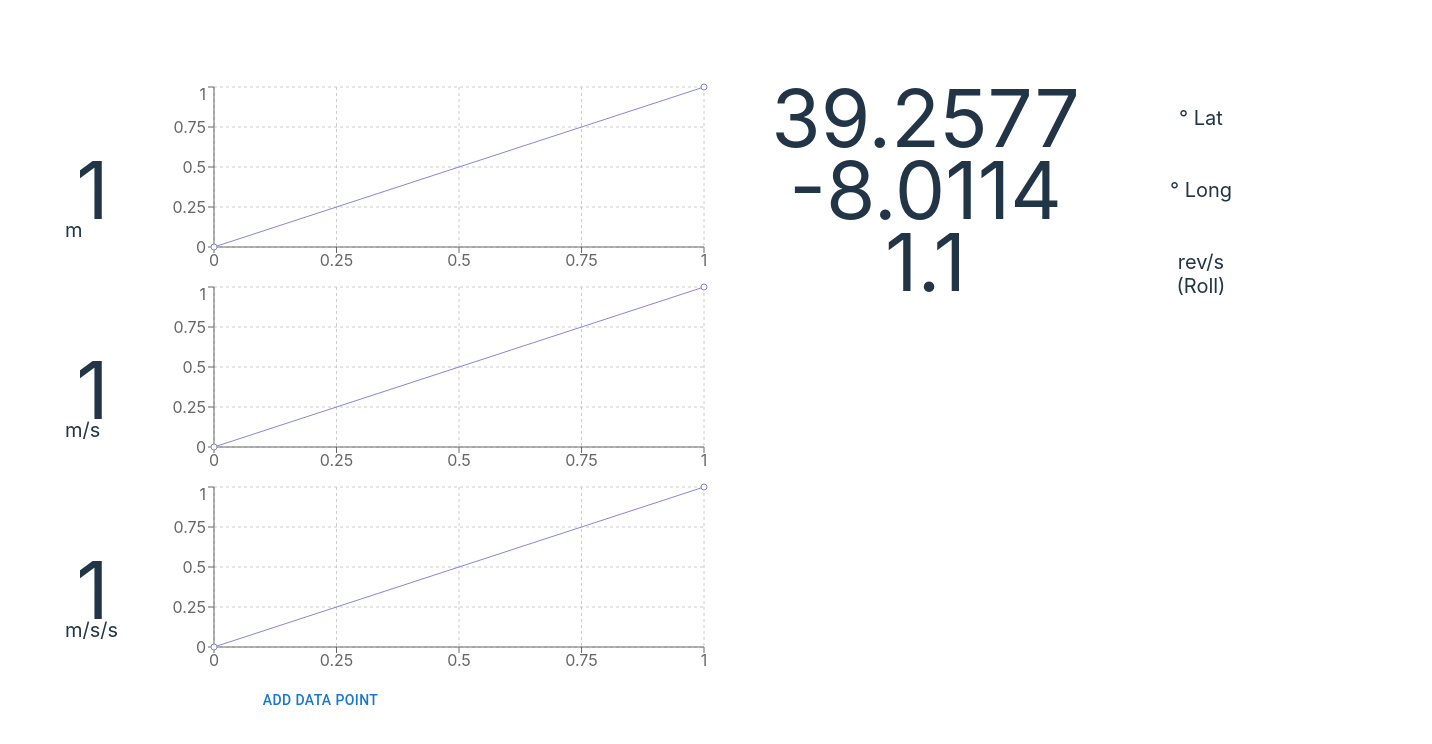
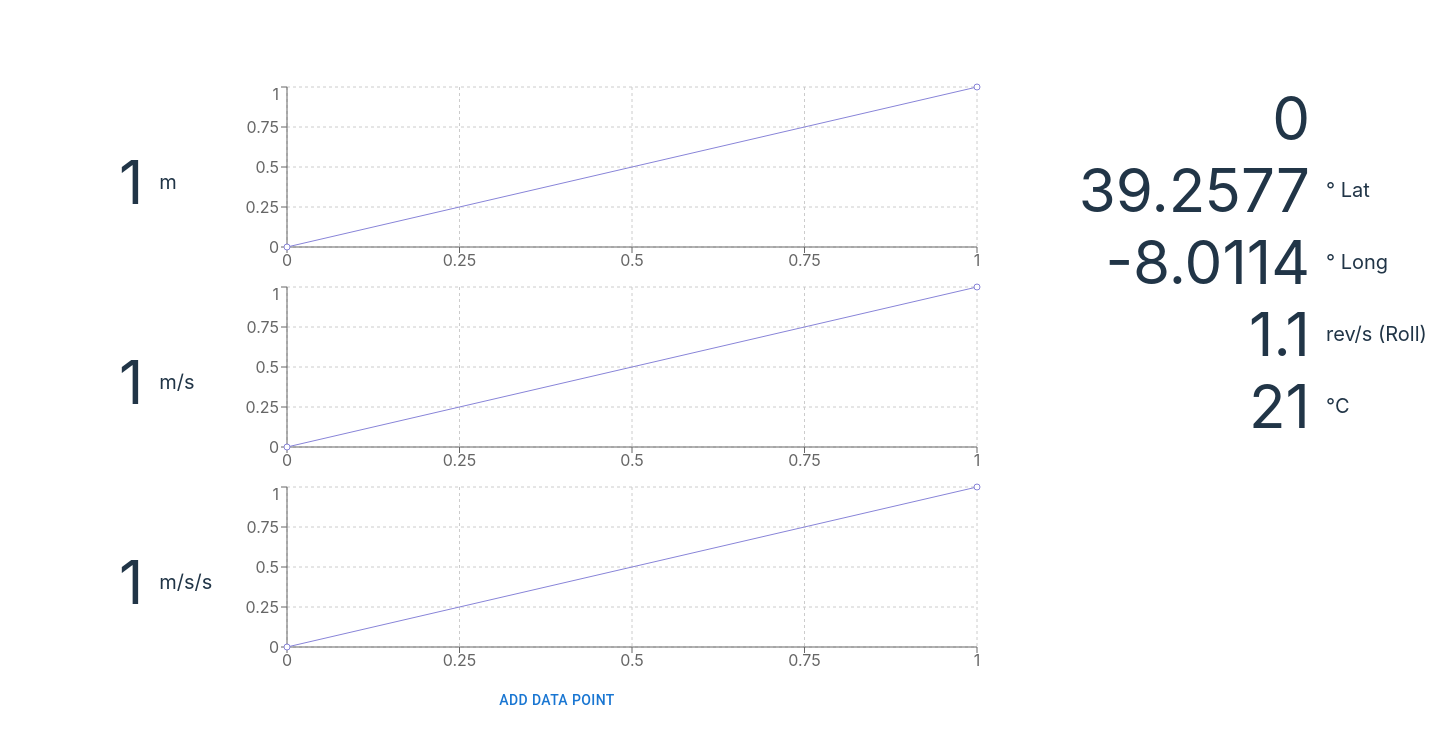
Before and after one commit to EJSRobinson/design22-mission-control, a React (Vite) app: page / in a window 1280 px wide. Shown: the top 744 px of the page, 1432 px wide, since content can reach past the window. Built offline with nearby package versions, Linux system fonts and the light colour scheme.

Commit message:
Muck around with alignment etc

```diff
--- a/src/App.tsx
+++ b/src/App.tsx
@@ -37,15 +37,17 @@ function App() {
   const alt = chartData;
   const vel = chartData;
   const acc = chartData;
+  const temp = 21;
+  const state = 0;
 
   return (
-    <div>
-      <Grid container spacing={10}>
-        <Grid item xs={6}>
+    <Box width={1400}>
+      <Grid container spacing={0} justifySelf='left'>
+        <Grid item xs={9}>
           <Box>
             <Grid container spacing={0}>
               <Grid item xs={2}>
-                <Box sx={{ mt: 9 }}>
+                <Box sx={{ mt: 8 }}>
                   <Metric
                     value={Math.round(alt[alt.length - 1].value)}
                     unit='m'
@@ -64,7 +66,7 @@ function App() {
             </Grid>
             <Grid container spacing={0}>
               <Grid item xs={2}>
-                <Box sx={{ mt: 9 }}>
+                <Box sx={{ mt: 8 }}>
                   <Metric
                     value={Math.round(vel[vel.length - 1].value)}
                     unit='m/s'
@@ -83,7 +85,7 @@ function App() {
             </Grid>
             <Grid container spacing={0}>
               <Grid item xs={2}>
-                <Box sx={{ mt: 9 }}>
+                <Box sx={{ mt: 8 }}>
                   <Metric
                     value={Math.round(acc[acc.length - 1].value)}
                     unit='m/s/s'
@@ -109,15 +111,17 @@ function App() {
             Add Data Point
           </Button>
         </Grid>
-        <Grid item xs={6}>
+        <Grid item xs={3}>
+          <Metric value={state} unit='' />
           <Box>
             <Metric value={lat} unit='° Lat' />
             <Metric value={long} unit='° Long' />
           </Box>
           <Metric value={rr} unit='rev/s (Roll)' />
+          <Metric value={temp} unit='°C' />
         </Grid>
       </Grid>
-    </div>
+    </Box>
   );
 }
 
--- a/src/Metric.tsx
+++ b/src/Metric.tsx
@@ -8,15 +8,15 @@ type MetricProps = {
 export default function Metric(props: MetricProps) {
   const { value, unit } = props;
   return (
-    <Box component='div' sx={{ pt: 3, pb: 3, pl: 3 }}>
+    <Box display='flex' sx={{ pt: 3, pb: 3 }}>
       <Grid container spacing={2}>
-        <Grid item xs={10}>
-          <Box component='div' sx={{ fontSize: 80 }}>
+        <Grid item xs={8}>
+          <Box display='flex' justifyContent='flex-end' sx={{ fontSize: 60 }}>
             {value}
           </Box>
         </Grid>
-        <Grid item xs={2}>
-          <Box component='div' sx={{ fontSize: 20 }}>
+        <Grid item xs={4}>
+          <Box display='flex' justifyContent='left' sx={{ fontSize: 20 }}>
             {`  ${unit}`}
           </Box>
         </Grid>
--- a/src/PackedLine.tsx
+++ b/src/PackedLine.tsx
@@ -24,7 +24,7 @@ export default function PackedLine(props: PackedLineProps) {
   console.log(data.length);
   return (
     <>
-      <ResponsiveContainer width={600} height={200} key={`rc_${data.length}`}>
+      <ResponsiveContainer width={800} height={200} key={`rc_${data.length}`}>
         <LineChart
           data={data}
           margin={{
```
